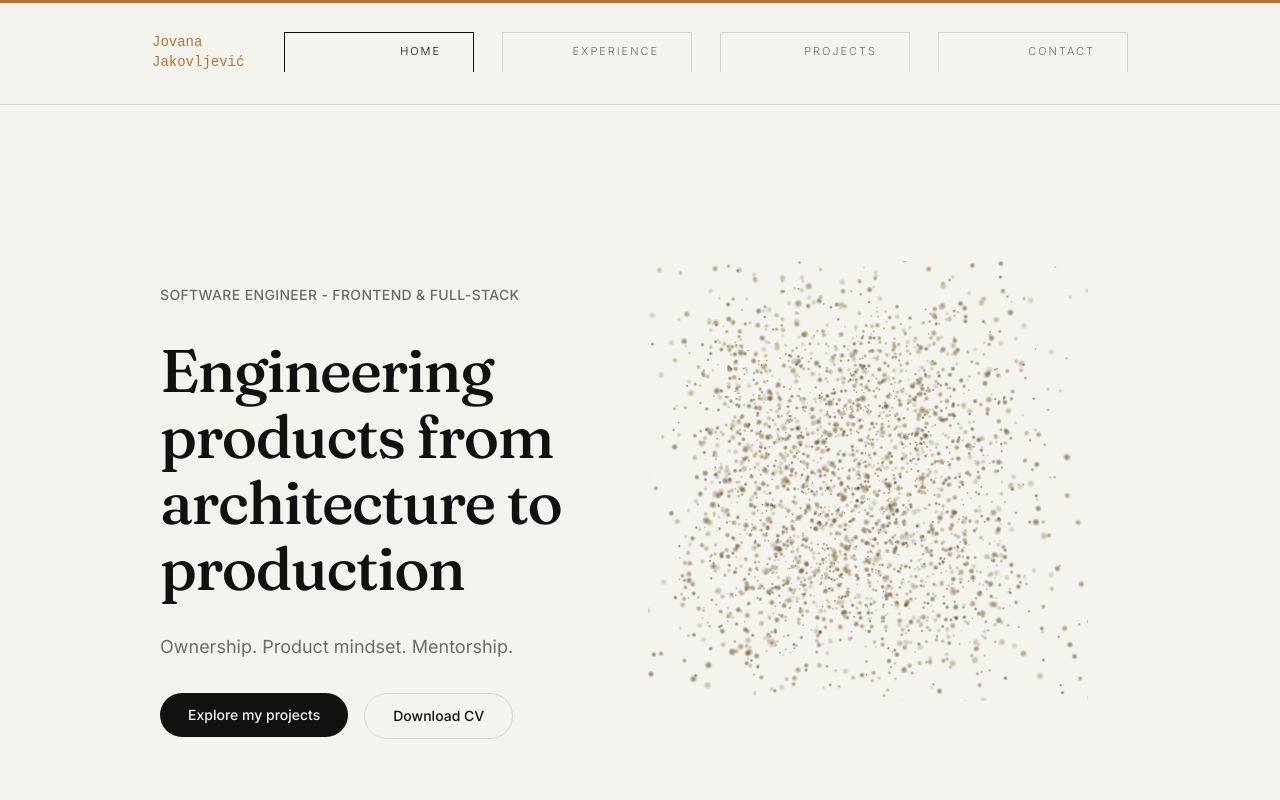
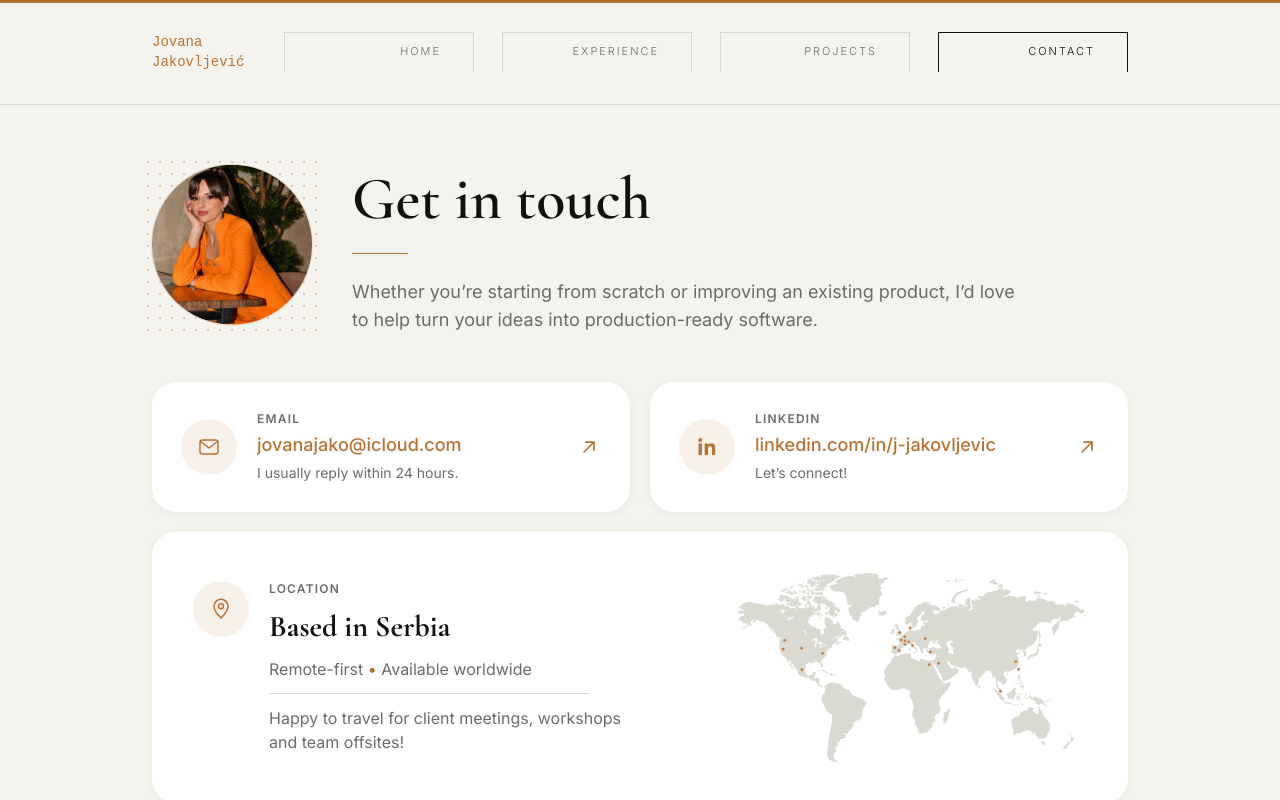
Before and after one commit to J-jakovljevic/my-site, a React (Vite) app: page /contact in a window 1280 px wide. Before the commit this address led to /. Shown: the top 800 px of the page. Built offline with nearby package versions, Linux system fonts and the light colour scheme; a web font is replaced by a local one.

Commit message:
feat: Contact page

```diff
--- a/src/App.tsx
+++ b/src/App.tsx
@@ -3,9 +3,9 @@ import { Navigate, Route, Routes } from "react-router-dom";
 import Layout from "@components/Layout";
 import Home from "@pages/Home";
 import Experience from "@pages/Experience";
-import { EXPERIENCE, PROJECTS } from "./utils/routes";
+import { CONTACT, EXPERIENCE, PROJECTS } from "./utils/routes";
 import Projects from "@pages/Projects";
-// import Contact from "@pages/Contact";
+import Contact from "@pages/Contact";
 
 const App = () => {
   return (
@@ -14,7 +14,7 @@ const App = () => {
         <Route index element={<Home />} />
         <Route path={EXPERIENCE} element={<Experience />} />
         <Route path={PROJECTS} element={<Projects />} />
-        {/* <Route path={CONTACT} element={<Contact />} /> */}
+        <Route path={CONTACT} element={<Contact />} />
 
         <Route path="*" element={<Navigate to="/" replace />} />
       </Route>
--- /dev/null
+++ b/src/pages/Contact.tsx
@@ -0,0 +1,15 @@
+import BottomBanner from "@pages/contact/BottomBanner";
+import ContactCards from "@pages/contact/ContactCards";
+import ContactHero from "@pages/contact/ContactHero";
+
+const Contact = () => {
+  return (
+    <section className="mx-auto flex max-w-5xl flex-col gap-12 px-6 py-16">
+      <ContactHero />
+      <ContactCards />
+      <BottomBanner />
+    </section>
+  );
+};
+
+export default Contact;
--- /dev/null
+++ b/src/pages/contact/BottomBanner.tsx
@@ -0,0 +1,26 @@
+import Reveal from "@components/Reveal";
+import { SparkleIcon } from "@utils/icons";
+
+const BottomBanner = () => {
+  return (
+    <Reveal delay={0.2}>
+      <div className="flex flex-col items-start gap-4 rounded-3xl border border-edge bg-transparent p-7 sm:flex-row sm:items-center sm:justify-between sm:gap-8 sm:p-8">
+        <div className="flex items-center gap-3">
+          <span className="text-accent shrink-0">
+            <SparkleIcon className="h-7 w-7" />
+          </span>
+
+          <p className="text-base text-muted lg:whitespace-nowrap">
+            Every great product starts with one conversation.
+          </p>
+        </div>
+
+        <p className="font-cormorant text-accent shrink-0 text-2xl font-black">
+          Let&rsquo;s build something great together!
+        </p>
+      </div>
+    </Reveal>
+  );
+};
+
+export default BottomBanner;
--- /dev/null
+++ b/src/pages/contact/ContactCard.tsx
@@ -0,0 +1,52 @@
+import { motion } from "framer-motion";
+import type { ReactNode } from "react";
+
+import { ArrowIcon } from "@utils/icons";
+
+const ContactCard = ({
+  href,
+  external,
+  icon,
+  label,
+  value,
+  helper,
+}: {
+  href: string;
+  external?: boolean;
+  icon: ReactNode;
+  label: string;
+  value: string;
+  helper: string;
+}) => {
+  return (
+    <motion.a
+      href={href}
+      target={external ? "_blank" : undefined}
+      rel={external ? "noreferrer" : undefined}
+      transition={{ type: "spring", duration: 0.3, bounce: 0.15 }}
+      className="group flex h-full items-center gap-5 rounded-3xl border border-transparent bg-surface p-7 shadow-soft transition-shadow duration-300 hover:shadow-accent"
+    >
+      <span className="bg-accent/10 text-accent flex h-14 w-14 shrink-0 items-center justify-center rounded-full">
+        {icon}
+      </span>
+
+      <span className="flex min-w-0 flex-1 flex-col gap-1">
+        <span className="block text-xs font-semibold tracking-widest text-muted uppercase">
+          {label}
+        </span>
+
+        <span className="text-accent block truncate text-lg font-medium">
+          {value}
+        </span>
+
+        <span className="block text-sm text-muted">{helper}</span>
+      </span>
+
+      <span className="text-accent shrink-0 transition-transform duration-300 group-hover:translate-x-1.5">
+        <ArrowIcon className="h-6 w-6" />
+      </span>
+    </motion.a>
+  );
+};
+
+export default ContactCard;
--- /dev/null
+++ b/src/pages/contact/ContactCards.tsx
@@ -0,0 +1,72 @@
+import Reveal from "@components/Reveal";
+import { profile } from "@data/profileData";
+import ContactCard from "@pages/contact/ContactCard";
+import { LinkedInIcon, MailIcon, PinIcon } from "@utils/icons";
+import WorldMapDots from "@pages/contact/WorldMapDots";
+
+const ContactCards = () => {
+  return (
+    <div className="grid grid-cols-1 gap-5 sm:grid-cols-2">
+      <Reveal>
+        <ContactCard
+          href={`mailto:${profile.email}`}
+          icon={<MailIcon className="h-6 w-6" />}
+          label="Email"
+          value={profile.email}
+          helper="I usually reply within 24 hours."
+        />
+      </Reveal>
+
+      <Reveal>
+        <ContactCard
+          href={profile.linkedin}
+          external
+          icon={<LinkedInIcon className="h-6 w-6" />}
+          label="LinkedIn"
+          value={profile.linkedin.replace("https://", "")}
+          helper="Let’s connect!"
+        />
+      </Reveal>
+
+      <Reveal delay={0.1} className="sm:col-span-2">
+        <div className="relative overflow-hidden rounded-3xl border border-transparent bg-surface p-8 shadow-soft transition-shadow duration-300 sm:p-10">
+          <div className="relative z-10 flex flex-col gap-8 sm:flex-row sm:items-center sm:justify-between">
+            <div className="flex items-start gap-5">
+              <span className="bg-accent/10 text-accent flex h-14 w-14 shrink-0 items-center justify-center rounded-full">
+                <PinIcon className="h-6 w-6" />
+              </span>
+
+              <div className="flex flex-col gap-3">
+                <span className="block text-xs font-semibold tracking-widest text-muted uppercase">
+                  Location
+                </span>
+
+                <p className="font-cormorant text-3xl font-black text-ink">
+                  Based in {profile.location}
+                </p>
+
+                <p className="text-base text-muted">
+                  Remote-first <span className="text-accent">•</span> Available
+                  worldwide
+                </p>
+
+                <div className="h-px w-full max-w-xs bg-edge" />
+
+                <p className="max-w-sm text-base text-muted">
+                  Happy to travel for client meetings, workshops and team
+                  offsites!
+                </p>
+              </div>
+            </div>
+
+            <div className="hidden shrink-0 sm:flex">
+              <WorldMapDots />
+            </div>
+          </div>
+        </div>
+      </Reveal>
+    </div>
+  );
+};
+
+export default ContactCards;
--- /dev/null
+++ b/src/pages/contact/ContactHero.tsx
@@ -0,0 +1,57 @@
+import { motion, useReducedMotion } from "framer-motion";
+
+import meImg from "@assets/me.jpeg";
+import Reveal from "@components/Reveal";
+import { profile } from "@data/profileData";
+
+const ContactHero = () => {
+  const reduceMotion = useReducedMotion();
+
+  return (
+    <div className="flex flex-col items-start gap-8 sm:flex-row sm:items-center sm:gap-10">
+      <Reveal>
+        <div className="relative shrink-0">
+          <span
+            aria-hidden="true"
+            className="pointer-events-none absolute -top-4 -left-2.5 h-46 w-45"
+            style={{
+              backgroundImage:
+                "radial-gradient(circle, color-mix(in srgb, var(--color-accent) 35%, transparent) 1px, transparent 0.5px)",
+              backgroundSize: "12px 12px",
+            }}
+          />
+
+          <motion.img
+            src={meImg}
+            alt={profile.name}
+            animate={reduceMotion ? undefined : { y: [0, -8, 0] }}
+            transition={{ duration: 4, repeat: Infinity, ease: "easeInOut" }}
+            className="h-32 w-32 rounded-full object-cover ring-1 sm:h-40 sm:w-40"
+            style={{
+              boxShadow:
+                "0 0 0 1px color-mix(in srgb, var(--color-accent) 20%, transparent)",
+            }}
+          />
+        </div>
+      </Reveal>
+
+      <Reveal delay={0.06}>
+        <div className="flex flex-col gap-6">
+          <h1 className="font-cormorant text-5xl font-semibold text-ink sm:text-6xl">
+            Get in touch
+          </h1>
+
+          <div className="bg-accent h-px w-14" />
+
+          <p className="max-w-2xl text-lg text-muted">
+            Whether you&rsquo;re starting from scratch or improving an existing
+            product, I&rsquo;d love to help turn your ideas into production-ready
+            software.
+          </p>
+        </div>
+      </Reveal>
+    </div>
+  );
+};
+
+export default ContactHero;
--- /dev/null
+++ b/src/pages/contact/WorldMapDots.tsx
@@ -0,0 +1,16 @@
+import MapSvg from "@assets/map.svg?react";
+import Reveal from "@components/Reveal";
+
+const WorldMapDots = () => {
+  return (
+    <Reveal>
+      <MapSvg
+        role="img"
+        aria-label="world map with dots"
+        className="h-auto w-[260px] text-edge opacity-90 sm:w-[350px]"
+      />
+    </Reveal>
+  );
+};
+
+export default WorldMapDots;
```
Also changed, not shown: src/assets/map.svg (added), src/assets/me.jpeg (added).
